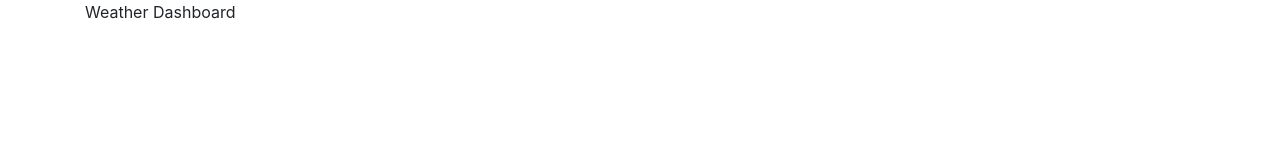
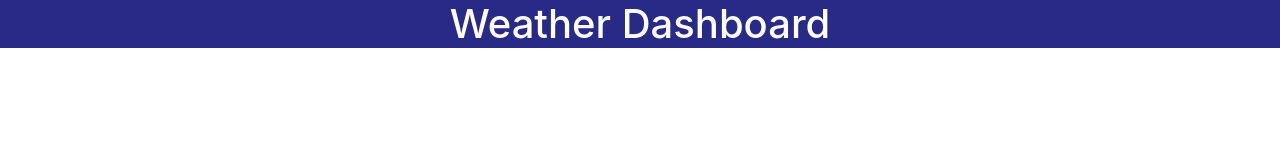
Before and after one commit to Avazquez736/Weather-Dashboard, a plain HTML site: page index.html in a window 1280 px wide. Drawn offline with nearby package versions, Linux system fonts and the light colour scheme.

Commit message:
created and styled header

```diff
--- a/index.html
+++ b/index.html
@@ -13,9 +13,10 @@
   </head>
   <body>
 
+     <h1>Weather Dashboard</h1>
 
-   <div class="container">
-      <header>Weather Dashboard</header>
+
+
 
 
 
--- a/style.css
+++ b/style.css
@@ -1,3 +1,5 @@
-header{
-
+h1{
+    text-align: center;
+    background-color: rgb(41, 41, 136);
+    color: white;
 }
```
